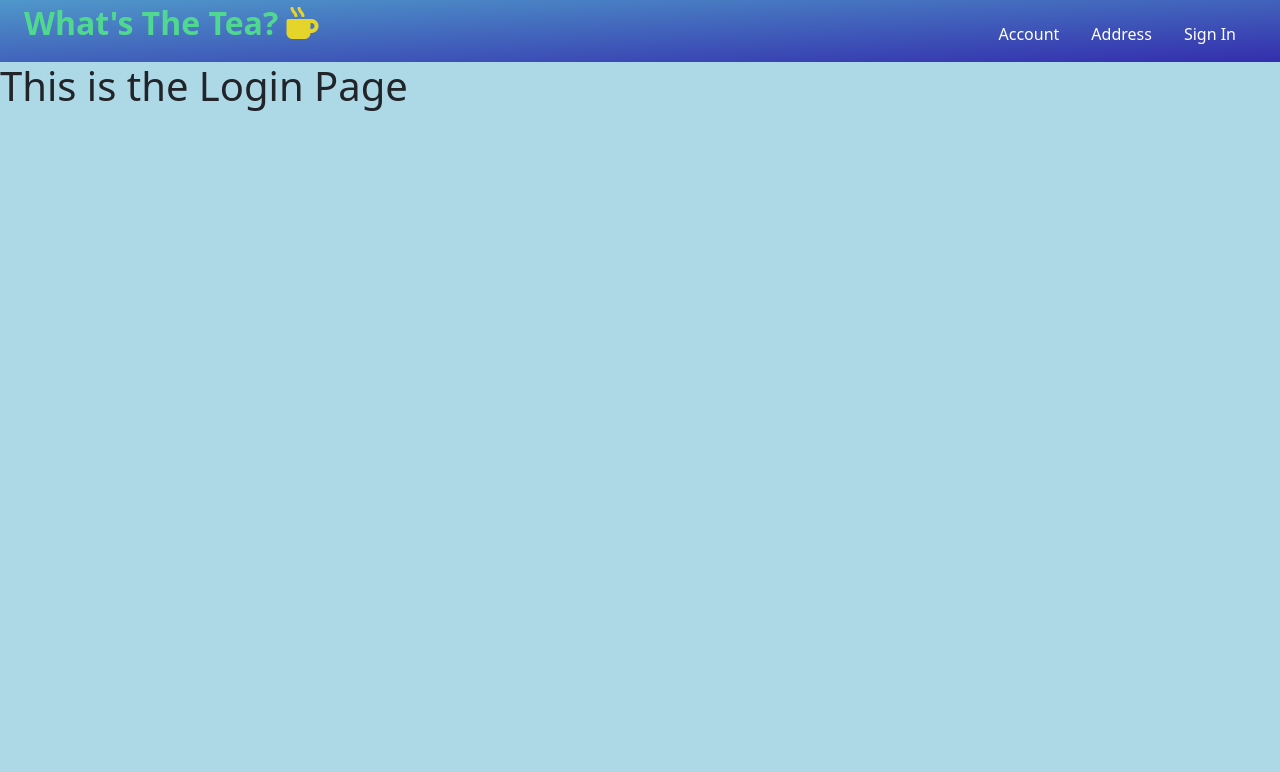
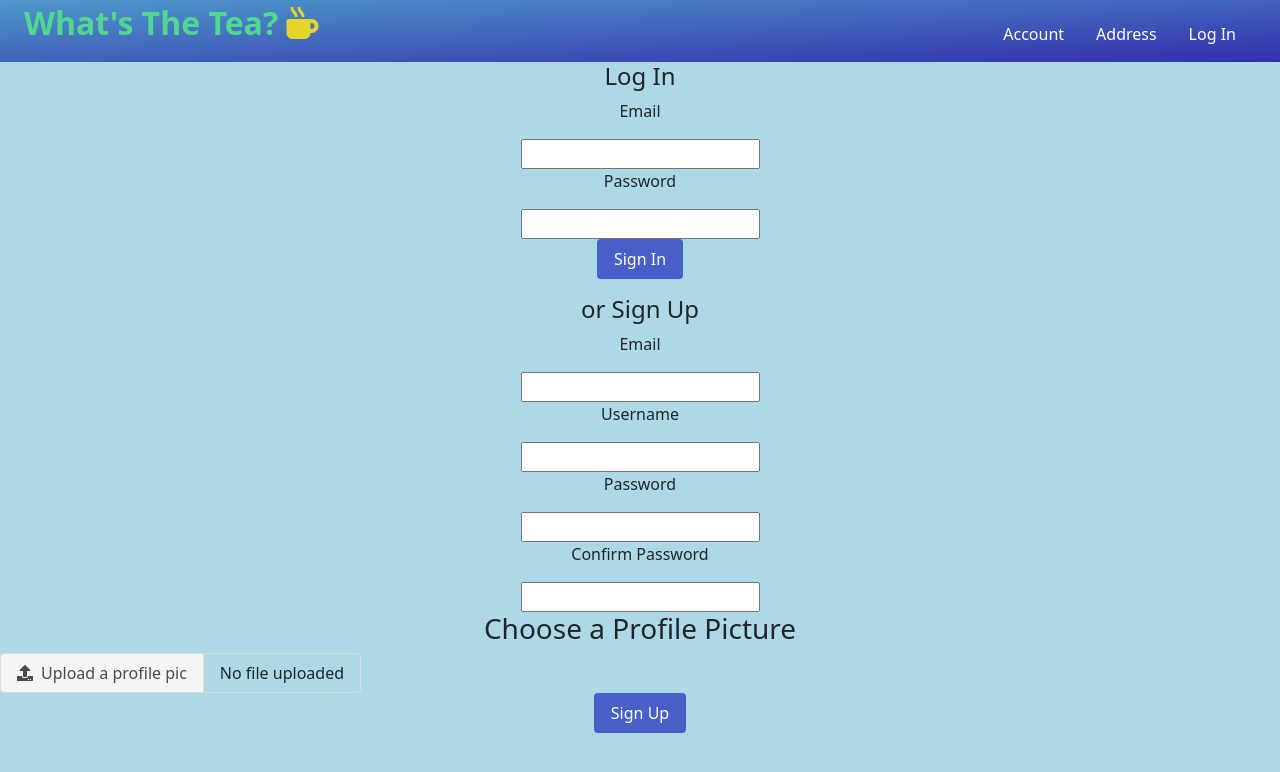
Before and after one commit to acp25/WhatsTheTea, a React (Create React App) app in the folder client/: page /login in a window 1280 px wide. Shown: the top 772 px of the page. Built offline with nearby package versions, Linux system fonts and the light colour scheme.

Commit message:
grand merge

```diff
--- a/client/src/App.js
+++ b/client/src/App.js
@@ -13,7 +13,7 @@ import Account from './components/pages/AccountTemp';
 import Address from './components/pages/AddressTemp';
 import Login from './components/pages/LoginTemp';
 import Nav from './components/pages/Nav';
-import Restaurants from './components/pages/Restaurants';
+import Restaurants from './components/pages/restaurants';
 import Success from './components/pages/SuccessTemp';
 import ShoppingCart from './components/pages/ShoppingCart';
 import Test from './components/pages/Test';
--- a/client/src/components/pages/AccountTemp.js
+++ b/client/src/components/pages/AccountTemp.js
@@ -2,8 +2,38 @@ import React from "react";
 
 export default function Account(props) {
     return (
-        <section>
-            <h1>This is the Account Settings Page</h1>
-        </section>
+        <>
+            <section className="section is-large">
+                <div className="container">
+                    <center><h1 className="title">Account Settings</h1></center>
+                </div>
+                <center><div className="image is-128x128">
+                    <img className="is-rounded" src="https://bulma.io/images/placeholders/128x128.png" alt="profile"></img>
+                </div></center>
+                <center><div id="file-js-example" className="file has-name">
+                    <label className="file-label">
+                        <input className="file-input" type="file" name="resume"></input>
+                        <span className="file-cta">
+                            <span className="file-icon">
+                                <i className="fas fa-upload"></i>
+                            </span>
+                            <span className="file-label"> Upload a profile pic</span>
+                        </span>
+                        <span className="file-name"> No file uploaded </span>
+                    </label>
+                </div></center>
+            </section>
+
+            <section>
+                <h4>Change Password</h4>
+                <form className="password-form">
+                    <label htmlFor="new-password" style={{fontSize: "20px"}}>New Password</label>
+                    <input type="password" className="new-password" id="new-password"/>
+                    <label htmlFor="confirm-new-password" style={{fontSize: "20px"}}>Confirm New Password</label>
+                    <input type="password" className="confirm-new-password" id="confirm-new-password"/>
+                    <button className="button is-link">Save Changes</button>
+                </form>
+            </section>
+        </>
     );
 }
--- a/client/src/components/pages/LoginTemp.js
+++ b/client/src/components/pages/LoginTemp.js
@@ -2,8 +2,57 @@ import React from "react";
 
 export default function Login(props) {
     return (
-        <section>
-           <h1>This is the Login Page</h1>
-        </section>
+        <>
+            <section>
+                <form className="login-form ">
+                    <div className="sign-in-form">
+                        <h4 className="text-center">Log In</h4>
+                        <center>
+                            <p><label htmlFor="sign-in-form-email">Email</label></p>
+                            <input type="text" className="sign-in-form-email" id="log-in-form-email"></input>
+
+                            <p><label htmlFor="sign-in-form-password">Password</label></p>
+                            <input type="password" className="sign-in-form-password" id="log-in-form-password"></input>
+
+                            <p><button className="button is-link">Sign In</button></p>
+                        </center>
+                    </div>
+                </form>
+            </section>
+
+            <section>
+                <form className="signup-form ">
+                    <div className="sign-up-form">
+                        <h4 className="text-center">or Sign Up</h4>
+                        <center>
+                            <p><label htmlFor="sign-up-form-email">Email</label></p>
+                            <input type="text" className="sign-in-form-email" id="sign-up-form-email"></input>
+
+                            <p><label htmlFor="sign-up-form-username">Username</label></p>
+                            <input type="text" className="sign-in-form-username" id="sign-up-form-username"></input>
+
+                            <p><label htmlFor="sign-in-form-password">Password</label></p>
+                            <input type="password" className="password" id="password"></input>
+
+                            <p><label htmlFor="sign-in-form-password">Confirm Password</label></p>
+                            <input type="password" className="confirm-password" id="confirm-password"></input>
+
+                            <h3 className="text-center">Choose a Profile Picture</h3>
+                            <center><div id="file-js-example" className="file has-name">
+                                <label className="file-label">
+                                    <input className="file-input" type="file" name="resume"></input>
+                                    <span className="file-cta">
+                                        <span className="file-icon">
+                                            <i className="fas fa-upload"></i>
+                                        </span>
+                                        <span className="file-label"> Upload a profile pic</span></span>
+                                    <span className="file-name"> No file uploaded </span></label>
+                            </div></center>
+                            <p><button className="button is-link">Sign Up</button></p>
+                        </center>
+                    </div>
+                </form>
+            </section>
+        </>
     );
 }
--- a/client/src/components/pages/Nav.js
+++ b/client/src/components/pages/Nav.js
@@ -26,7 +26,7 @@ export default function Nav(props) {
                         </li>
                         <li className="nav-item">
                             <Link to="/login"  className="nav-link p-3" href="#account">
-                            <span className="nav-text">Sign In</span>
+                            <span className="nav-text">Log In</span>
                             </Link>
                         </li>
                     </ul>
--- a/client/src/components/pages/restaurants.js
+++ b/client/src/components/pages/restaurants.js
@@ -87,7 +87,7 @@ return (
       )
     })}
 
-    <a href="/cart" class="float">
+    <a href="/cart" className="float">
         <i className="fas fa-shopping-cart my-float"></i>
     </a>
 
```
